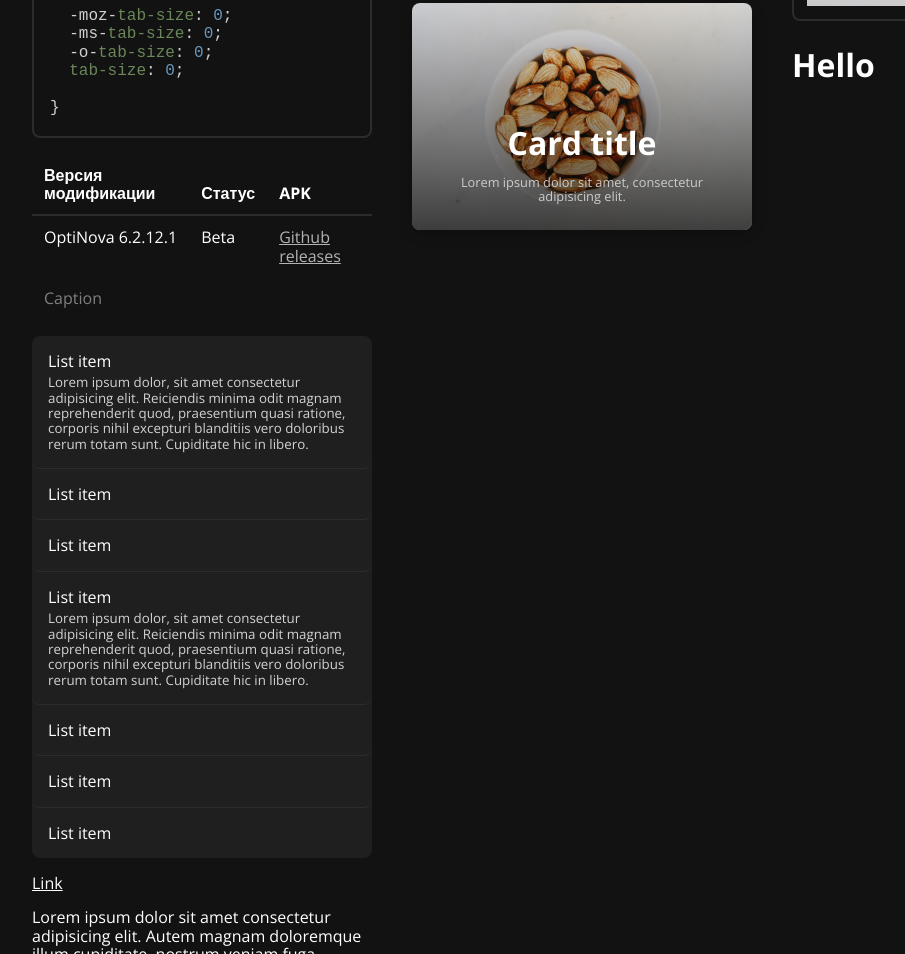
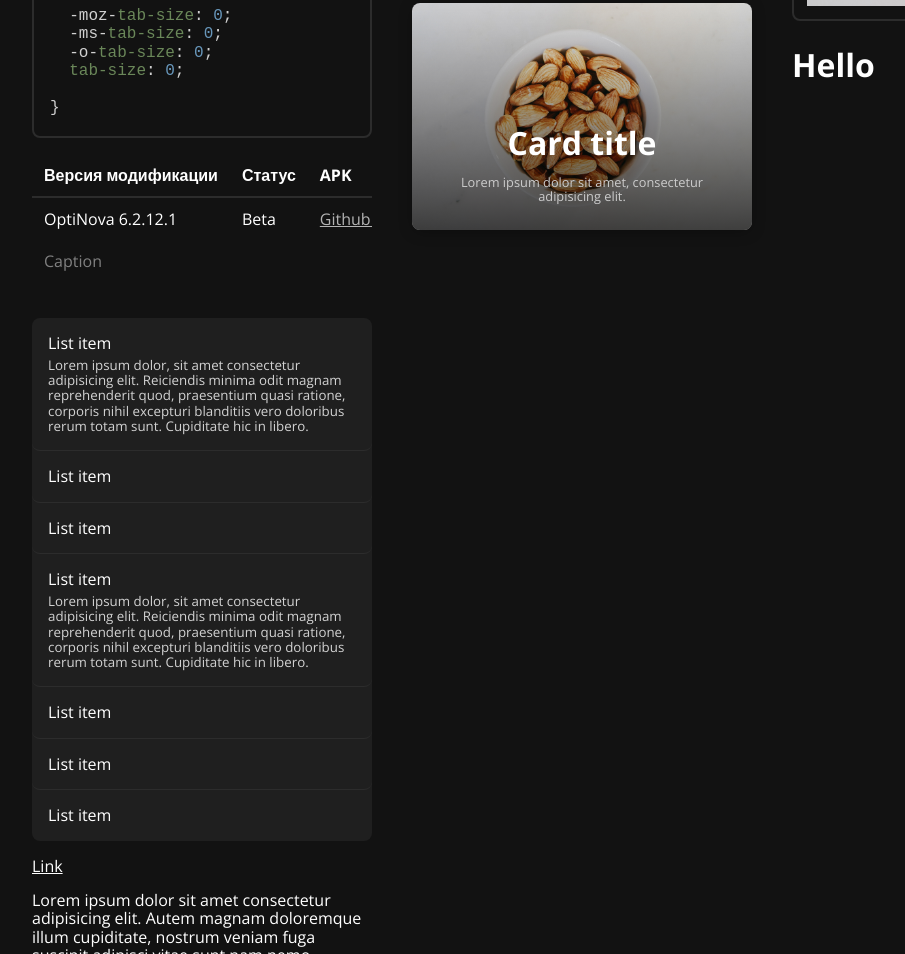
Before and after one commit to haba-kudzaev/CoreX, a website: page test.html in a window 1280 px wide. Shown: the part 913-1867 px from the top of the page, without its empty margins (58-963 px from the left). Drawn offline with nearby package versions, Linux system fonts and the light colour scheme; files that its build step writes are made by us from their sources.

Commit message:
Table: Добавил свойство scroll
Если в таблице много пунктов (3+), то рекомендуется использовать свойство, чтобы на экранах моб. устройств не съехала разметка

```diff
--- a/scss/ui/_table.scss
+++ b/scss/ui/_table.scss
@@ -31,7 +31,7 @@ table {
     text-align: left;
   }
 
-  &[crx-table="hover"] tbody tr {
+  &[crx-table*="hover"] tbody tr {
 
     $transition:
       background-color .30s,
@@ -47,4 +47,16 @@ table {
 
   }
 
+  &[crx-table*="scroll"] {
+    overflow-y: hidden;
+    overflow-x: auto;
+    white-space: nowrap;
+    display: inline-block;
+
+    &::-webkit-scrollbar-track {
+      @include crxBorderRadius();
+    }
+
+  }
+
 }
--- a/test.html
+++ b/test.html
@@ -81,10 +81,13 @@ pre.hljs {
 
 }
           </code></pre>
-          <table>
+          <table crx-table="scroll hover">
             <caption>Caption</caption>
             <thead>
               <tr>
+                <th>Версия модификации</th>
+                <th>Статус</th>
+                <th>APK</th>
                 <th>Версия модификации</th>
                 <th>Статус</th>
                 <th>APK</th>
@@ -92,6 +95,9 @@ pre.hljs {
             </thead>
             <tbody>
               <tr>
+                <td>OptiNova 6.2.12.1</td>
+                <td>Beta</td>
+                <td><a href="">Github releases</a></td>
                 <td>OptiNova 6.2.12.1</td>
                 <td>Beta</td>
                 <td><a href="">Github releases</a></td>
```
